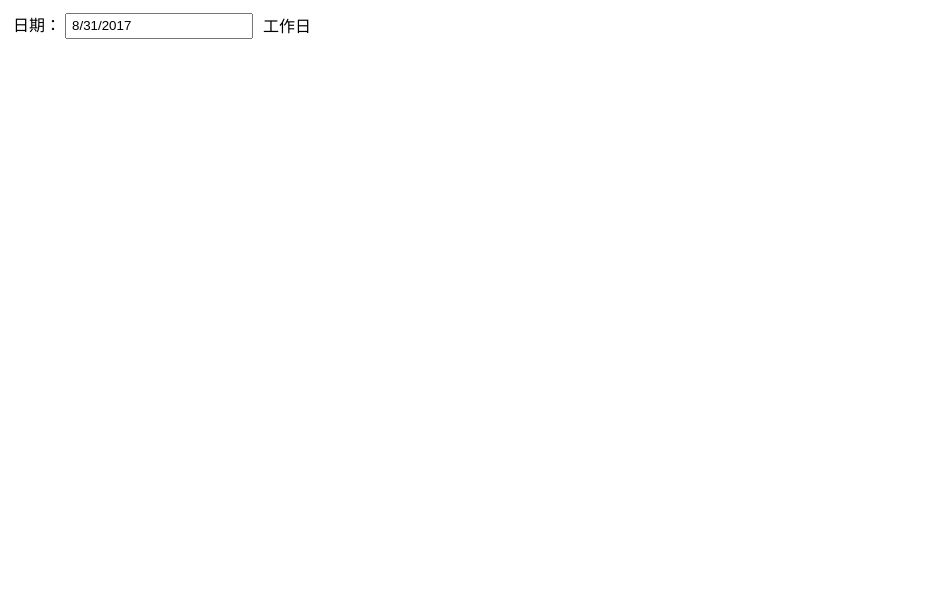
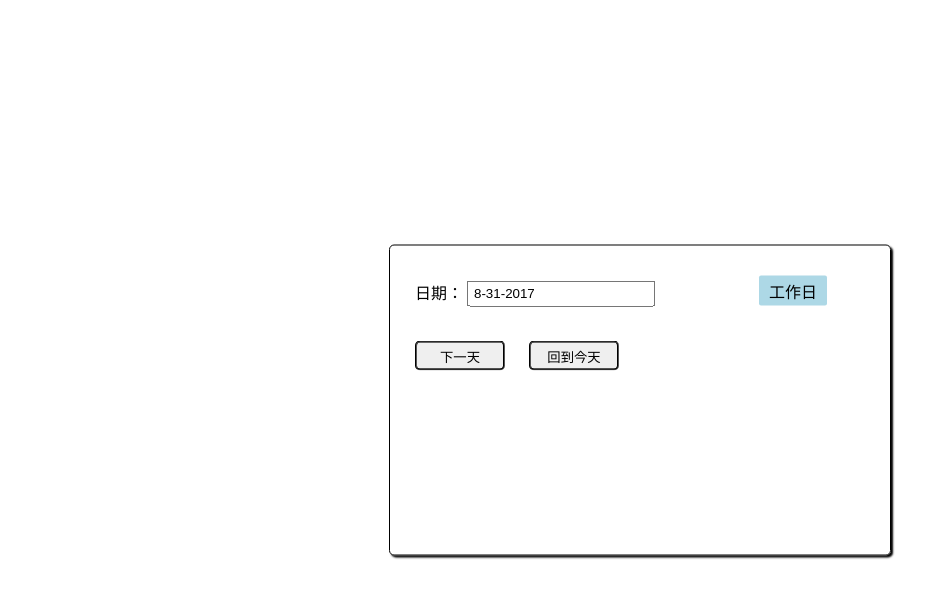
Before and after one commit to wkd2015/Demo, a plain HTML site: page demos/pages/study/isWorkday/index.html in a window 1280 px wide. Shown: the whole page, without its empty margins (0-943 px from the left). Drawn offline with nearby package versions, Linux system fonts and the light colour scheme.

Commit message:
样式调整

```diff
--- a/demos/pages/study/isWorkday/index.html
+++ b/demos/pages/study/isWorkday/index.html
@@ -13,11 +13,15 @@
 
 <body>
     <div id="inputDate">
-        <div>
+        <div class="row">
             <label>日期：</label>
             <input type="text" readonly>
+            <p></p>
         </div>
-        <p></p>
+        <div class="row">
+            <button type="button" id="nextday">下一天</button>
+            <button type="button" id="returntoday">回到今天</button>
+        </div>
     </div>
 </body>
 
--- a/demos/pages/study/isWorkday/isWorkday.js
+++ b/demos/pages/study/isWorkday/isWorkday.js
@@ -44,7 +44,22 @@ function isWorkday(datelist) {
 
 $(function () {
     var datelist = [];
-    datelist.push((new Date()).toLocaleDateString().replace('/\//g','-'));
+    datelist.push((new Date()).toLocaleDateString().replace(/\//g, '-'));
     $("#inputDate input").val(datelist.toString());
     $("#inputDate p").text(isWorkday(datelist)[0].status == '2' ? "工作日" : "休息日");
-})
+});
+$(document).on('click', '#nextday', function (event) {
+    var date = [];
+    var curDate = $("#inputDate input").val();
+    var d = new Date(curDate.split('-')[0], curDate.split('-')[1] - 1, curDate.split('-')[2]);
+    var nextday = (new Date(d.getTime() + 24 * 60 * 60 * 1000)).toLocaleDateString().replace(/\//g, '-');
+    $("#inputDate input").val(nextday);
+    date.push(nextday);
+    $("#inputDate p").text(isWorkday(date)[0].status == '2' ? "工作日" : "休息日");
+});
+$(document).on('click', '#returntoday', function (event) {
+    var datelist = [];
+    datelist.push((new Date()).toLocaleDateString().replace(/\//g, '-'));
+    $("#inputDate input").val(datelist.toString());
+    $("#inputDate p").text(isWorkday(datelist)[0].status == '2' ? "工作日" : "休息日");
+});
--- a/demos/pages/study/isWorkday/style.css
+++ b/demos/pages/study/isWorkday/style.css
@@ -1,20 +1,46 @@
 #inputDate {
-    float: left;
+    width: 500px;
+    height: 309px;
+    position: absolute;
+    margin: 0 auto;
+    top: 50%;
+    left: 50%;
+    transform: translateX(-50%) translateY(-50%);
+    border: 1px solid black;
+    border-radius: 5px;
+    box-shadow: 2px 2px 2px;
 }
-#inputDate div{
-    float: left;
+
+.row {
     padding: 5px;
+    margin: 20px;
+    width: 450px;
 }
-#inputDate label{
+
+#inputDate label {
     line-height: 20px;
     vertical-align: middle;
 }
-#inputDate input{
+
+#inputDate input {
     line-height: 20px;
     vertical-align: middle;
     padding-left: 5px;
 }
-#inputDate p{
-    float: left;
+
+#inputDate p {
+    display: inline-block;
     margin: 5px;
+    margin-left: 100px;
+    background-color: lightblue;
+    padding: 3px 10px;
+    border-radius: 2px;
 }
+
+button {
+    width: 90px;
+    height: 30px;
+    border-radius: 5px;
+    margin-right: 20px;
+    border-style: groove;
+}
```
